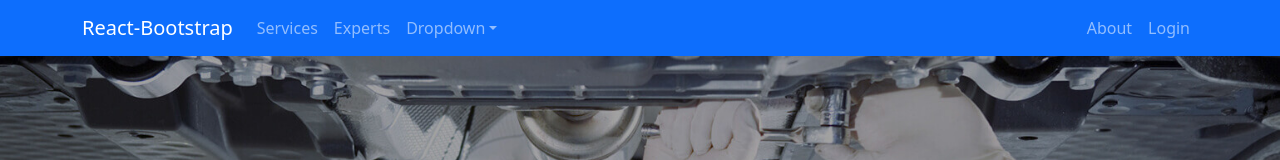
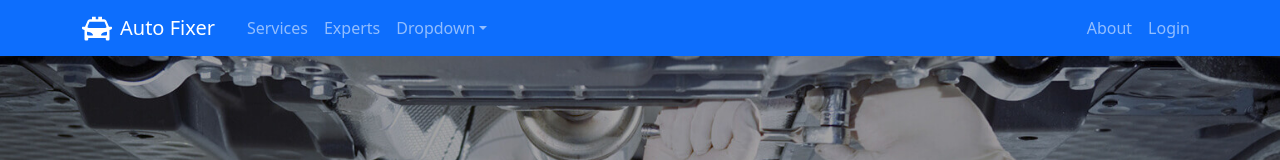
Before and after one commit to ishtiyak98/auto-fixer-client, a React (Create React App) app: page / in a window 1280 px wide. Shown: the top 160 px of the page. Built offline with nearby package versions, Linux system fonts and the light colour scheme; no server answers.

Commit message:
logo changed

```diff
--- a/src/Pages/Shared/Header/Header.js
+++ b/src/Pages/Shared/Header/Header.js
@@ -5,6 +5,7 @@ import { useAuthState } from "react-firebase-hooks/auth";
 import { Link } from "react-router-dom";
 import Swal from "sweetalert2";
 import auth from "../../../firebase.init";
+import { RiPoliceCarFill } from "react-icons/ri";
 
 const Header = () => {
   const [user] = useAuthState(auth);
@@ -22,7 +23,7 @@ const Header = () => {
     <>
       <Navbar collapseOnSelect sticky="top" expand="lg" bg="primary" variant="dark">
         <Container>
-          <Navbar.Brand as={Link} to="/home">React-Bootstrap</Navbar.Brand>
+          <Navbar.Brand as={Link} to="/home" className="d-flex align-items-center"><RiPoliceCarFill size={"1.5em"}></RiPoliceCarFill><span className="mx-2">Auto Fixer</span></Navbar.Brand>
           <Navbar.Toggle aria-controls="responsive-navbar-nav" />
           <Navbar.Collapse id="responsive-navbar-nav">
             <Nav className="me-auto">
```
